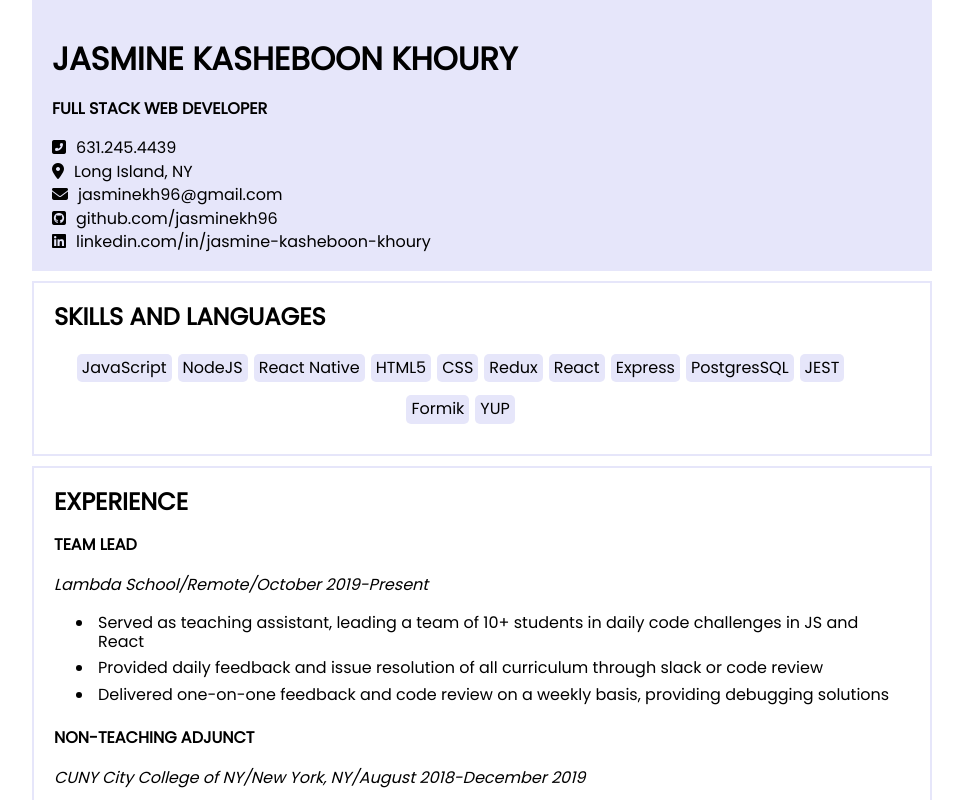
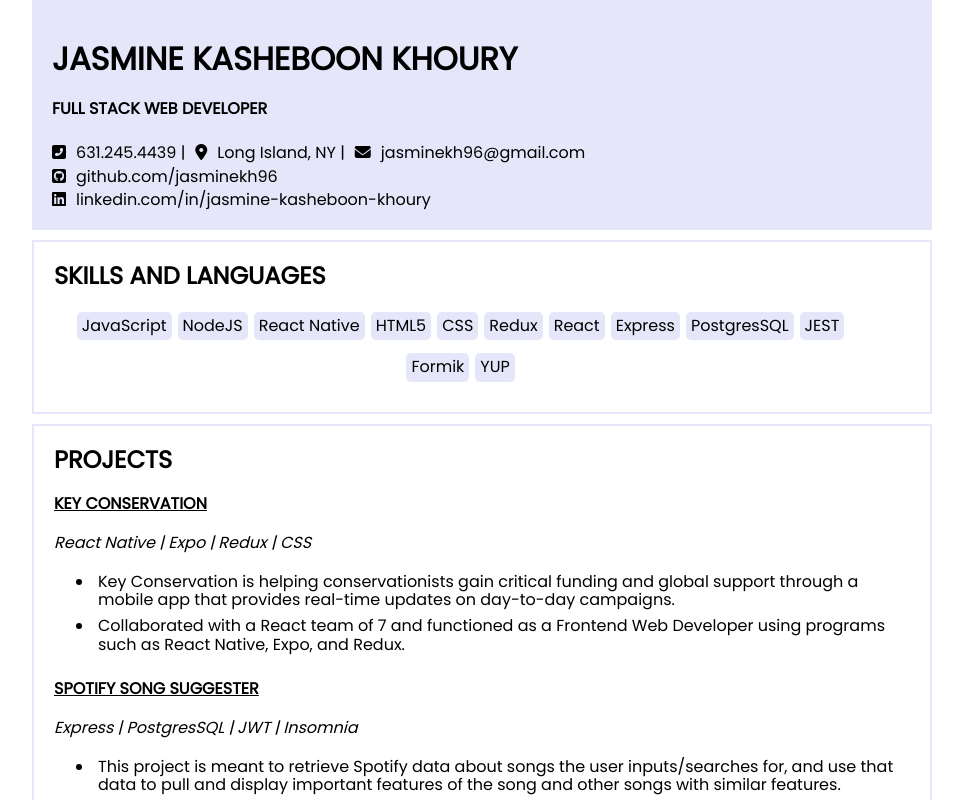
Before and after one commit to jasminekh96/resume, a React (Create React App) app in the folder resume/: page / in a window 1280 px wide. Shown: the top 800 px of the page, without its empty margins (158-1121 px from the left). Built offline with nearby package versions, Linux system fonts and the light colour scheme.

Commit message:
changed the order of cards, created more space in the create contact, hyperlinked sites

```diff
--- a/resume/src/App.css
+++ b/resume/src/App.css
@@ -474,6 +474,9 @@ a {
 	color: black;
 	font-family: 'Poppins';
 }
+.project-title {
+	text-decoration: underline;
+}
 a:hover {
 	text-decoration: underline;
 }
@@ -481,10 +484,14 @@ span {
 	padding: 10px;
 	justify-content: flex-end;
 }
+.top-item {
+	display: flex;
+	flex-wrap: nowrap;
+}
 .social .item {
 	padding-top: 5px;
 }
-.social .item:first-child {
+.social .top-item {
 	padding-top: 0;
 }
 .card {
--- a/resume/src/App.js
+++ b/resume/src/App.js
@@ -9,13 +9,14 @@ function App() {
 				<h1>JASMINE KASHEBOON KHOURY</h1>
 				<h4>FULL STACK WEB DEVELOPER</h4>
 				<div className='social'>
+					<div className='top-item'>
 						<div className='item'>
 							<i className='fas fa-phone-square-alt' />
-						<span>631.245.4439</span>
+							<span>631.245.4439 |</span>
 						</div>
 						<div className='item'>
 							<i className='fas fa-map-marker-alt' />
-						<span>Long Island, NY</span>
+							<span>Long Island, NY |</span>
 						</div>
 						<div className='item'>
 							<a href='mailto: jasminekh96@gmail.com'>
@@ -23,6 +24,7 @@ function App() {
 
 								<span>jasminekh96@gmail.com</span>
 							</a>
+						</div>
 					</div>
 					<div className='item'>
 						<a href='https://github.com/jasminekh96'>
@@ -56,31 +58,12 @@ function App() {
 				</article>
 			</div>
 			<div className='card'>
-				<h2>EXPERIENCE</h2>
-				<article class='experience'>
-					<h4>TEAM LEAD</h4>
-					<p className='experienceInfo'>Lambda School/Remote/October 2019-Present</p>
-					<ul className='responsibilities'>
-						<li>
-							Served as teaching assistant, leading a team of 10+ students in daily code challenges in JS and React
-						</li>
-						<li>Provided daily feedback and issue resolution of all curriculum through slack or code review</li>
-						<li>Delivered one-on-one feedback and code review on a weekly basis, providing debugging solutions</li>
-					</ul>
-					<h4>NON-TEACHING ADJUNCT</h4>
-					<p className='experienceInfo'>CUNY City College of NY/New York, NY/August 2018-December 2019</p>
-					<ul className='responsibilities'>
-						<li>Grading exams and essays from students of the Anthropology 101 course</li>
-					</ul>
-				</article>
-			</div>
-			<div className='card'>
 				<h2>PROJECTS</h2>
 				<article class='project'>
 					<a href='https://github.com/Lambda-School-Labs/key-conservation-mobile'>
-						<h4>KEY CONSERVATION</h4>
+						<h4 className='project-title'>KEY CONSERVATION</h4>
 					</a>
-					<p className='projectInfo'>Lambda School</p>
+					<p className='projectInfo'>React Native | Expo | Redux | CSS </p>
 					<ul className='info'>
 						<li>
 							Key Conservation is helping conservationists gain critical funding and global support through a mobile app
@@ -107,9 +90,9 @@ function App() {
 						</li>
 					</ul> */}
 					<a href='https://github.com/Spotify-Song-Suggester/Backend-SSS'>
-						<h4>SPOTIFY SONG SUGGESTER</h4>
+						<h4 className='project-title'>SPOTIFY SONG SUGGESTER</h4>
 					</a>
-					<p className='projectInfo'>Lambda School</p>
+					<p className='projectInfo'>Express | PostgresSQL | JWT | Insomnia</p>
 					<ul className='info'>
 						<li>
 							This project is meant to retrieve Spotify data about songs the user inputs/searches for, and use that data
@@ -119,6 +102,25 @@ function App() {
 							Developed an API as a Backend Engineer in a cross-functional environment for the Data Science team using
 							Express, PostgresSQL, and JWT.
 						</li>
+					</ul>
+				</article>
+			</div>
+			<div className='card'>
+				<h2>EXPERIENCE</h2>
+				<article class='experience'>
+					<h4>TEAM LEAD</h4>
+					<p className='experienceInfo'>Lambda School/Remote/October 2019-Present</p>
+					<ul className='responsibilities'>
+						<li>
+							Served as teaching assistant, leading a team of 10+ students in daily code challenges in JS and React
+						</li>
+						<li>Provided daily feedback and issue resolution of all curriculum through slack or code review</li>
+						<li>Delivered one-on-one feedback and code review on a weekly basis, providing debugging solutions</li>
+					</ul>
+					<h4>NON-TEACHING ADJUNCT</h4>
+					<p className='experienceInfo'>CUNY City College of NY/New York, NY/August 2018-December 2019</p>
+					<ul className='responsibilities'>
+						<li>Grading exams and essays from students of the Anthropology 101 course</li>
 					</ul>
 				</article>
 			</div>
```
Lines whose indentation alone changed are shown as unchanged.
